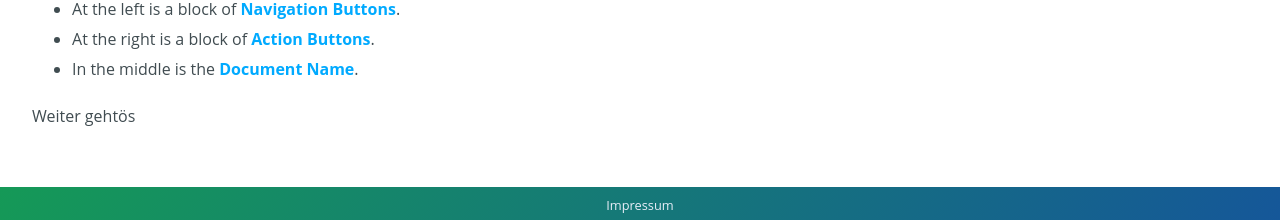
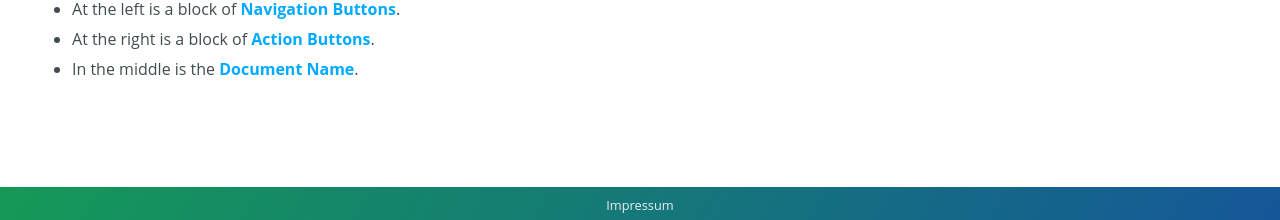
Before and after one commit to cs-LA/home, a Jekyll site: the page built from KTrunk/Manual.md, in a window 1280 px wide. Shown: the part 1668-1888 px from the top of the page. Built offline with Jekyll 4.4.1, drawn with Linux system fonts in a browser that asks for light colours; our own code applies the rules of GitHub Pages for plain Markdown files.

Commit message:
Update Manual.md

```diff
--- a/KTrunk/Manual.md
+++ b/KTrunk/Manual.md
@@ -30,7 +30,7 @@
  * <span class="en">In the middle is the  **[Document Name](Manual/DocumentTitle.md)**.</span><span class="de">In der Mitte ist der **[Dokumenten-Name](Manual/DocumentTitle.md)**.</span>
 
 
-<span class="en">Weiter gehtös</span>
+<span class="en"></span>
 <span class="de"></span>
 
 <span class="en"></span>
```
